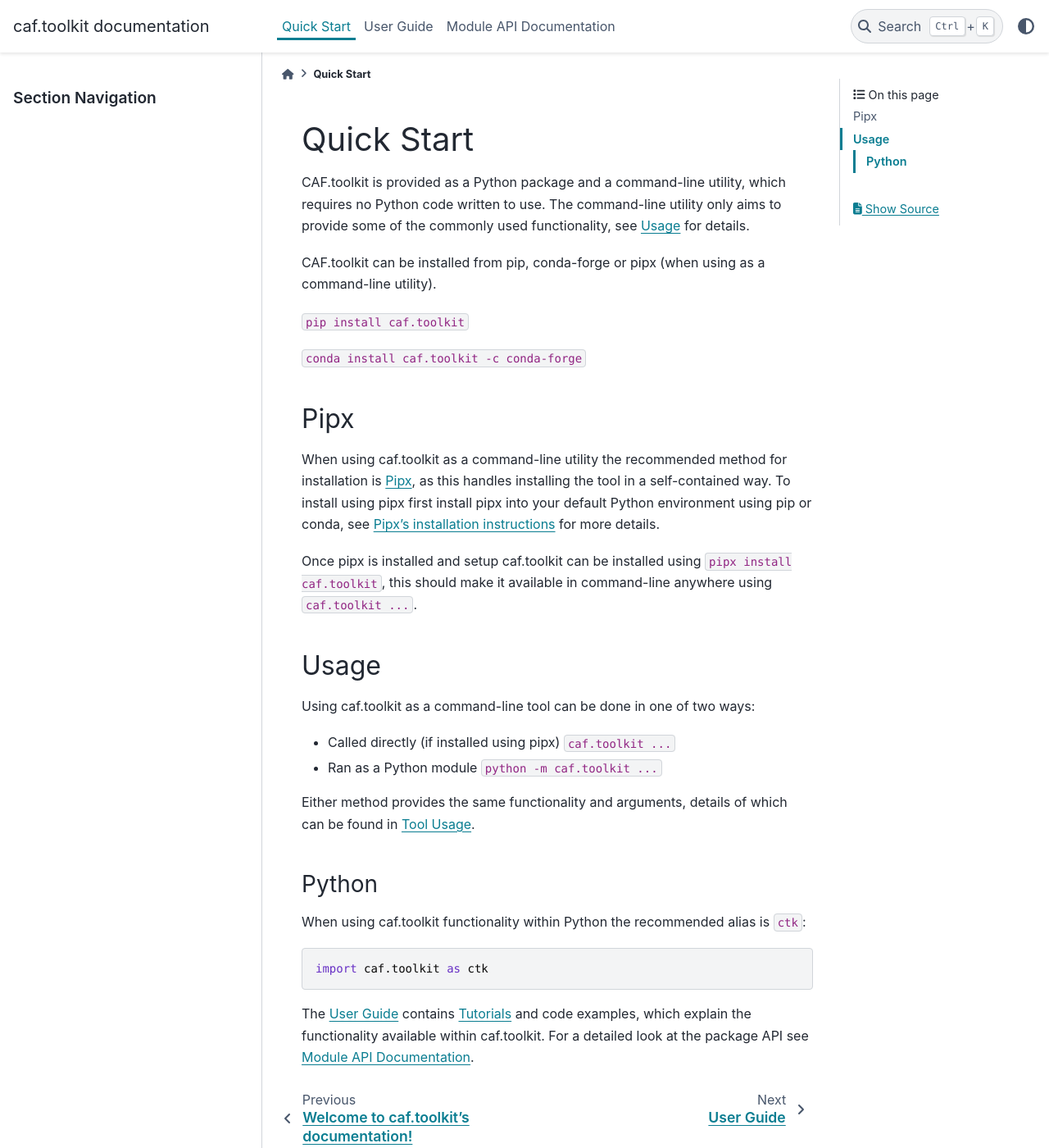
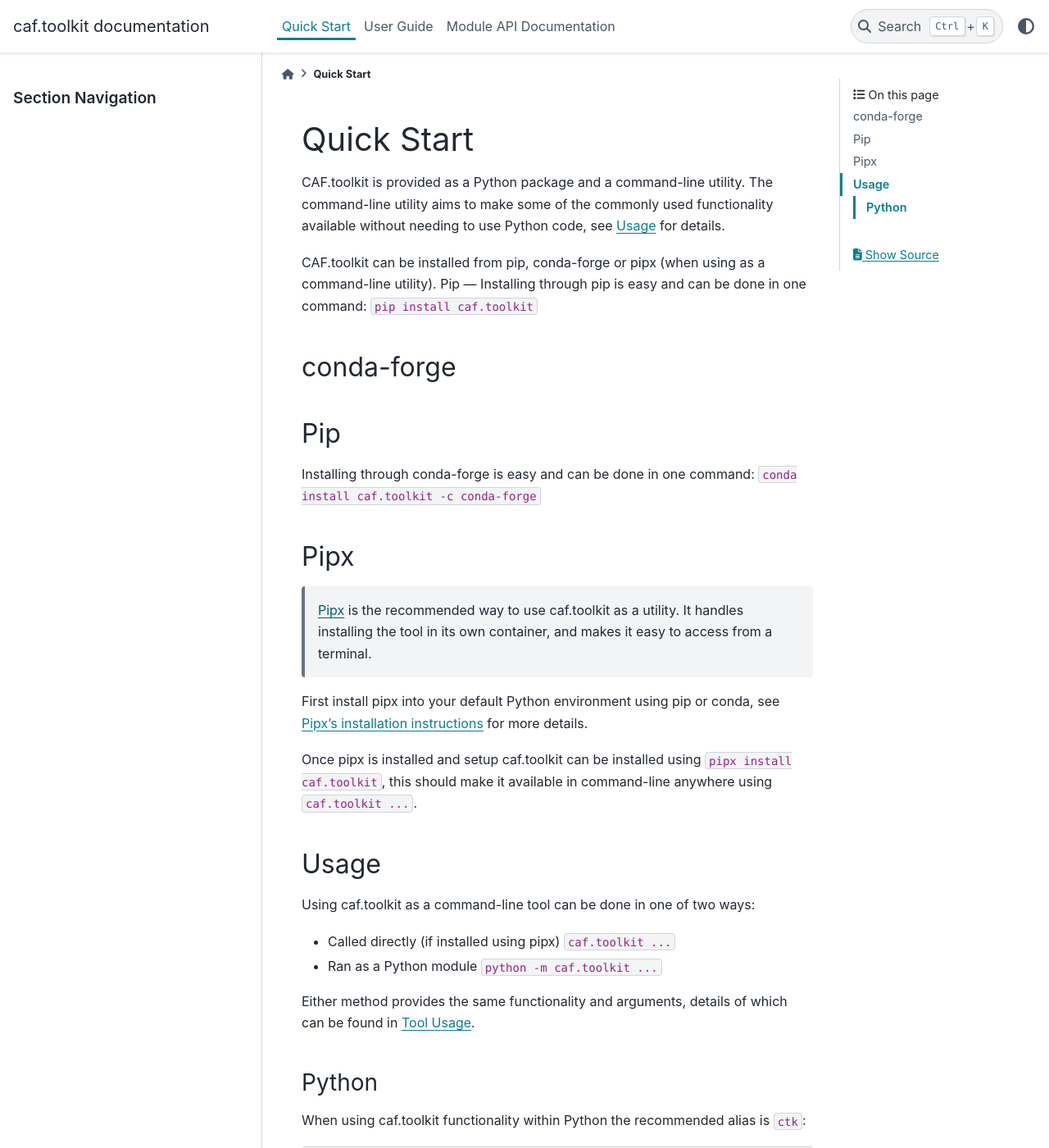
Before and after one commit to Transport-for-the-North/caf.toolkit, a Sphinx documentation site: the page built from docs/source/start.rst, in a window 1280 px wide and 1400 px high. Shown: the whole window at 82% size. Built offline with Sphinx 7.4.7 and the PyData theme 0.15.4, drawn with Linux system fonts in a browser that asks for light colours; pages that are not in the unit, such as notebooks, are missing from menus; some of the changed text lies outside the part shown.

Commit message:
Docs: wording adjustments and formatting
Suggestions from code review.

Co-authored-by: Ben <68055450+BenTaylor-TfN@users.noreply.github.com>

```diff
--- a/docs/source/start.rst
+++ b/docs/source/start.rst
@@ -1,25 +1,31 @@
 Quick Start
 ===========
 
-CAF.toolkit is provided as a Python package and a command-line utility,
-which requires no Python code written to use. The command-line utility
-only aims to provide some of the commonly used functionality,
-see :ref:`usage` for details.
+CAF.toolkit is provided as a Python package and a command-line utility.
+The command-line utility aims to make some of the commonly used functionality
+available without needing to use Python code, see :ref:`usage` for details.
 
 CAF.toolkit can be installed from pip, conda-forge or pipx
 (when using as a command-line utility).
-
+Pip
+---
+Installing through pip is easy and can be done in one command:
 ``pip install caf.toolkit``
 
+conda-forge
+-----------
+Pip
+---
+Installing through conda-forge is easy and can be done in one command:
 ``conda install caf.toolkit -c conda-forge``
 
 Pipx
 ----
 
-When using caf.toolkit as a command-line utility the recommended method for installation
-is `Pipx <https://pipx.pypa.io/stable/>`__, as this handles
-installing the tool in a self-contained way. To install using pipx
-first install pipx into your default Python environment using pip or conda, see
+ `Pipx <https://pipx.pypa.io/stable/>`__ is the recommended way to use caf.toolkit as a utility.
+ It handles installing the tool in its own container, and makes it easy to access from a terminal.
+
+First install pipx into your default Python environment using pip or conda, see
 `Pipx's installation instructions <https://pipx.pypa.io/stable/installation/>`__ for more details.
 
 Once pipx is installed and setup caf.toolkit can be installed using ``pipx install caf.toolkit``,
@@ -47,5 +53,5 @@
     import caf.toolkit as ctk
 
 The :ref:`user guide` contains :ref:`tutorials` and :ref:`code examples`, which
-explain the functionality available within caf.toolkit. For a detailed look at the
+explain available functionality. For a detailed look at the
 package API see :ref:`Module API Documentation`.
--- a/docs/source/user_guide.rst
+++ b/docs/source/user_guide.rst
@@ -1,7 +1,7 @@
 User Guide
 ==========
 
-This section provides an in-depth guide on using caf.van.
+This section provides an in-depth guide on using caf.toolkit.
 
 .. note::
    - For quick start guide see :ref:`quick start`
```
Also changed, not shown: docs/source/index.rst (+6 -4 lines), docs/source/usage/index.rst (+4 -4 lines).
